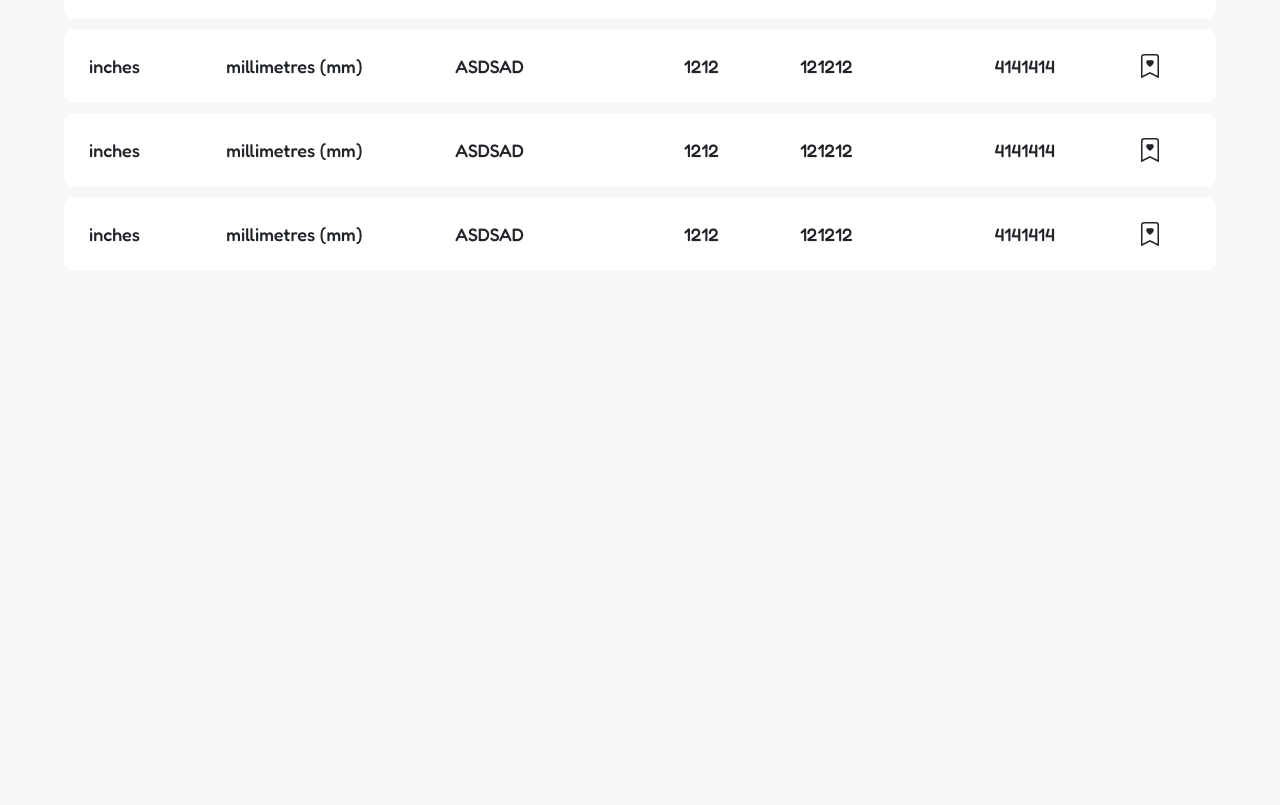
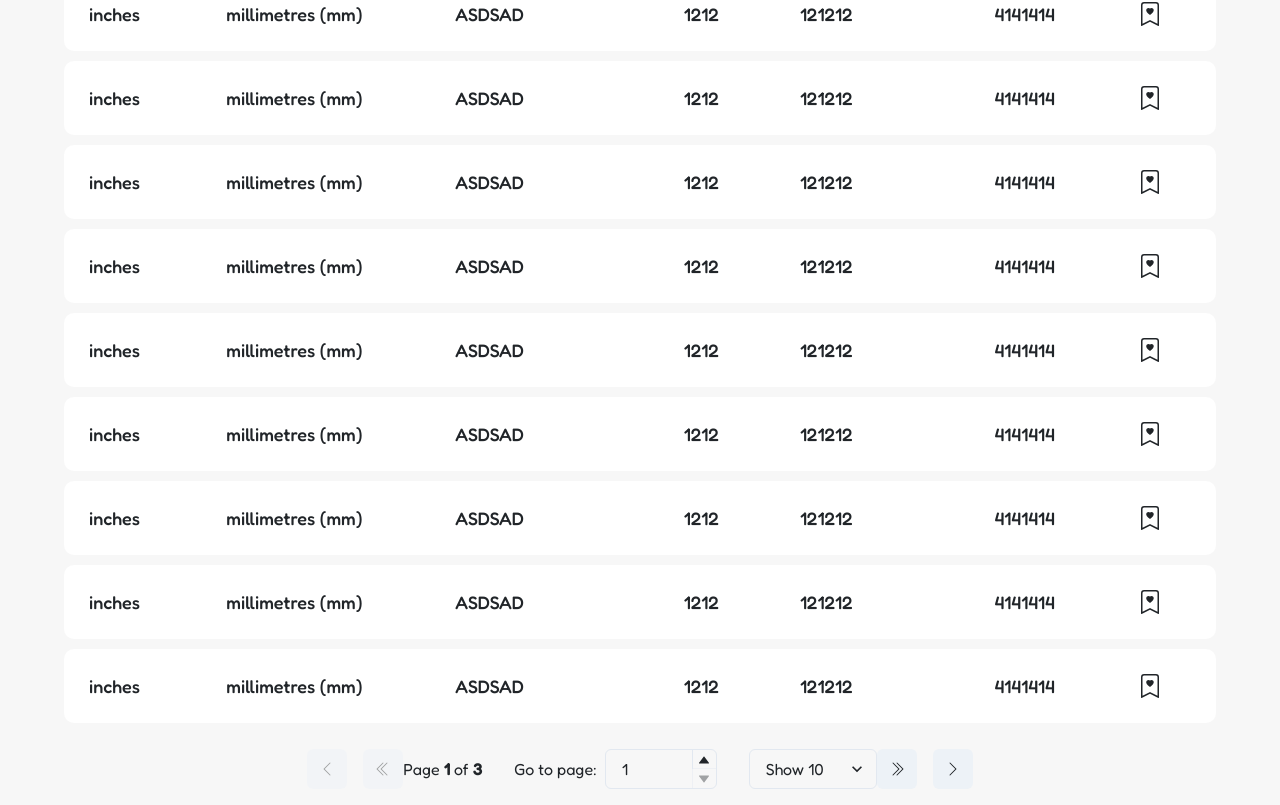
Before and after one commit to Agreena-ApS/recruitment-fe, a React (Create React App) app: page / in a window 1280 px wide. Shown: the part 355-1160 px from the top of the page. Before the commit the page ends 955 px from the top, so only its background shows below. Built offline with nearby package versions, Linux system fonts and the light colour scheme.

Commit message:
Add pagination

```diff
--- a/src/App.tsx
+++ b/src/App.tsx
@@ -1,5 +1,5 @@
 import React from "react";
-import { Center, Heading } from "@chakra-ui/react";
+import { Flex, Heading } from "@chakra-ui/react";
 import { DataTable } from "./components/AgreenaTable";
 //TODO: ADD PAGINATION TO TABLE
 //TODO: ADD AXIOS AND SERVICE LAYER
@@ -10,14 +10,14 @@ import { DataTable } from "./components/AgreenaTable";
 //TODO: BONUS -> ADD SENTRY, REACT ERROR BOUNDARY
 function App() {
   return (
-    <>
+    <Flex width="100%" height="100vh" flexDirection="column">
       <Heading textAlign="center" my="2rem">
         Agreena
       </Heading>
-      <Center mt="5rem" alignItems="flex-start" height="100vh">
+      <Flex mt="5rem" alignItems="flex-start" justifyContent="center">
         <DataTable />
-      </Center>
-    </>
+      </Flex>
+    </Flex>
   );
 }
 
--- a/src/components/AgreenaTable.tsx
+++ b/src/components/AgreenaTable.tsx
@@ -8,10 +8,25 @@ import {
   Td,
   Text,
   IconButton,
+  Flex,
+  Tooltip,
+  NumberInput,
+  NumberInputStepper,
+  NumberDecrementStepper,
+  NumberIncrementStepper,
+  NumberInputField,
+  Select,
 } from "@chakra-ui/react";
-import { useTable, useSortBy, usePagination } from "react-table";
+import { useTable, usePagination } from "react-table";
 import styled from "@emotion/styled";
-import { BsBookmarkHeart } from "react-icons/bs";
+import {
+  BsBookmarkHeart,
+  BsChevronLeft,
+  BsChevronDoubleLeft,
+  BsChevronDoubleRight,
+  BsChevronRight,
+} from "react-icons/bs";
+
 const StyledTable = styled(Table)`
   border-collapse: separate;
   border-spacing: 0 10px;
@@ -20,6 +35,206 @@ const StyledTable = styled(Table)`
 export const DataTable = () => {
   const data = useMemo(
     () => [
+      {
+        XQ: "inches",
+        W: "millimetres (mm)",
+        E: "ASDSAD",
+        R: `1212`,
+        T: "121212",
+        Y: "4141414",
+      },
+      {
+        XQ: "inches",
+        W: "millimetres (mm)",
+        E: "ASDSAD",
+        R: `1212`,
+        T: "121212",
+        Y: "4141414",
+      },
+      {
+        XQ: "inches",
+        W: "millimetres (mm)",
+        E: "ASDSAD",
+        R: `1212`,
+        T: "121212",
+        Y: "4141414",
+      },
+      {
+        XQ: "inches",
+        W: "millimetres (mm)",
+        E: "ASDSAD",
+        R: `1212`,
+        T: "121212",
+        Y: "4141414",
+      },
+      {
+        XQ: "inches",
+        W: "millimetres (mm)",
+        E: "ASDSAD",
+        R: `1212`,
+        T: "121212",
+        Y: "4141414",
+      },
+      {
+        XQ: "inches",
+        W: "millimetres (mm)",
+        E: "ASDSAD",
+        R: `1212`,
+        T: "121212",
+        Y: "4141414",
+      },
+      {
+        XQ: "inches",
+        W: "millimetres (mm)",
+        E: "ASDSAD",
+        R: `1212`,
+        T: "121212",
+        Y: "4141414",
+      },
+      {
+        XQ: "inches",
+        W: "millimetres (mm)",
+        E: "ASDSAD",
+        R: `1212`,
+        T: "121212",
+        Y: "4141414",
+      },
+      {
+        XQ: "inches",
+        W: "millimetres (mm)",
+        E: "ASDSAD",
+        R: `1212`,
+        T: "121212",
+        Y: "4141414",
+      },
+      {
+        XQ: "inches",
+        W: "millimetres (mm)",
+        E: "ASDSAD",
+        R: `1212`,
+        T: "121212",
+        Y: "4141414",
+      },
+      {
+        XQ: "inches",
+        W: "millimetres (mm)",
+        E: "ASDSAD",
+        R: `1212`,
+        T: "121212",
+        Y: "4141414",
+      },
+      {
+        XQ: "inches",
+        W: "millimetres (mm)",
+        E: "ASDSAD",
+        R: `1212`,
+        T: "121212",
+        Y: "4141414",
+      },
+      {
+        XQ: "inches",
+        W: "millimetres (mm)",
+        E: "ASDSAD",
+        R: `1212`,
+        T: "121212",
+        Y: "4141414",
+      },
+      {
+        XQ: "inches",
+        W: "millimetres (mm)",
+        E: "ASDSAD",
+        R: `1212`,
+        T: "121212",
+        Y: "4141414",
+      },
+      {
+        XQ: "inches",
+        W: "millimetres (mm)",
+        E: "ASDSAD",
+        R: `1212`,
+        T: "121212",
+        Y: "4141414",
+      },
+      {
+        XQ: "inches",
+        W: "millimetres (mm)",
+        E: "ASDSAD",
+        R: `1212`,
+        T: "121212",
+        Y: "4141414",
+      },
+      {
+        XQ: "inches",
+        W: "millimetres (mm)",
+        E: "ASDSAD",
+        R: `1212`,
+        T: "121212",
+        Y: "4141414",
+      },
+      {
+        XQ: "inches",
+        W: "millimetres (mm)",
+        E: "ASDSAD",
+        R: `1212`,
+        T: "121212",
+        Y: "4141414",
+      },
+      {
+        XQ: "inches",
+        W: "millimetres (mm)",
+        E: "ASDSAD",
+        R: `1212`,
+        T: "121212",
+        Y: "4141414",
+      },
+      {
+        XQ: "inches",
+        W: "millimetres (mm)",
+        E: "ASDSAD",
+        R: `1212`,
+        T: "121212",
+        Y: "4141414",
+      },
+      {
+        XQ: "inches",
+        W: "millimetres (mm)",
+        E: "ASDSAD",
+        R: `1212`,
+        T: "121212",
+        Y: "4141414",
+      },
+      {
+        XQ: "inches",
+        W: "millimetres (mm)",
+        E: "ASDSAD",
+        R: `1212`,
+        T: "121212",
+        Y: "4141414",
+      },
+      {
+        XQ: "inches",
+        W: "millimetres (mm)",
+        E: "ASDSAD",
+        R: `1212`,
+        T: "121212",
+        Y: "4141414",
+      },
+      {
+        XQ: "inches",
+        W: "millimetres (mm)",
+        E: "ASDSAD",
+        R: `1212`,
+        T: "121212",
+        Y: "4141414",
+      },
+      {
+        XQ: "inches",
+        W: "millimetres (mm)",
+        E: "ASDSAD",
+        R: `1212`,
+        T: "121212",
+        Y: "4141414",
+      },
       {
         XQ: "inches",
         W: "millimetres (mm)",
@@ -107,15 +322,38 @@ export const DataTable = () => {
     []
   );
 
-  const { getTableProps, getTableBodyProps, headerGroups, rows, prepareRow } =
-    useTable(
+  const {
+    getTableProps,
+    getTableBodyProps,
+    headerGroups,
+    prepareRow,
+    page,
+    canPreviousPage,
+    canNextPage,
+    pageOptions,
+    pageCount,
+    gotoPage,
+    nextPage,
+    previousPage,
+    setPageSize,
+    state: { pageIndex, pageSize },
+  } = useTable(
+    {
       //@ts-ignore
-      { columns, data },
-      useSortBy,
+      columns,
+      data,
+      initialState: { pageIndex: 0 },
+    },
     usePagination
   );
 
   return (
+    <Flex
+      flexDirection="column"
+      width="100%"
+      justifyContent="center"
+      align="center"
+    >
       <StyledTable {...getTableProps()} width="90%">
         <Thead>
           {headerGroups.map((headerGroup) => (
@@ -131,7 +369,7 @@ export const DataTable = () => {
           ))}
         </Thead>
         <Tbody {...getTableBodyProps()}>
-        {rows.map((row) => {
+          {page.map((row) => {
             prepareRow(row);
             return (
               <Tr {...row.getRowProps()} bgColor="#FFFFFF" borderRadius="20px">
@@ -157,5 +395,93 @@ export const DataTable = () => {
           })}
         </Tbody>
       </StyledTable>
+
+      <Flex justifyContent="space-between" m={4} alignItems="center">
+        <Flex>
+          <Tooltip label="First Page">
+            <IconButton
+              onClick={() => gotoPage(0)}
+              aria-label="First Page"
+              isDisabled={!canPreviousPage}
+              icon={<BsChevronLeft />}
+              mr={4}
+            />
+          </Tooltip>
+          <Tooltip label="Previous Page">
+            <IconButton
+              onClick={previousPage}
+              aria-label="Previous page"
+              isDisabled={!canPreviousPage}
+              icon={<BsChevronDoubleLeft />}
+            />
+          </Tooltip>
+        </Flex>
+
+        <Flex alignItems="center">
+          <Text flexShrink="0" mr={8}>
+            Page{" "}
+            <Text fontWeight="bold" as="span">
+              {pageIndex + 1}
+            </Text>{" "}
+            of{" "}
+            <Text fontWeight="bold" as="span">
+              {pageOptions.length}
+            </Text>
+          </Text>
+          <Text flexShrink="0">Go to page:</Text>{" "}
+          <NumberInput
+            ml={2}
+            mr={8}
+            w={28}
+            min={1}
+            max={pageOptions.length}
+            onChange={(value: any) => {
+              const page = value ? value - 1 : 0;
+              gotoPage(page);
+            }}
+            defaultValue={pageIndex + 1}
+          >
+            <NumberInputField />
+            <NumberInputStepper>
+              <NumberIncrementStepper />
+              <NumberDecrementStepper />
+            </NumberInputStepper>
+          </NumberInput>
+          <Select
+            w={32}
+            value={pageSize}
+            onChange={(e) => {
+              setPageSize(Number(e.target.value));
+            }}
+          >
+            {[10, 20, 30, 40, 50].map((pageSize) => (
+              <option key={pageSize} value={pageSize}>
+                Show {pageSize}
+              </option>
+            ))}
+          </Select>
+        </Flex>
+
+        <Flex>
+          <Tooltip label="Next Page">
+            <IconButton
+              onClick={nextPage}
+              isDisabled={!canNextPage}
+              aria-label="Next Page"
+              icon={<BsChevronDoubleRight />}
+            />
+          </Tooltip>
+          <Tooltip label="Last Page">
+            <IconButton
+              onClick={() => gotoPage(pageCount - 1)}
+              aria-label="Last Page"
+              isDisabled={!canNextPage}
+              icon={<BsChevronRight />}
+              ml={4}
+            />
+          </Tooltip>
+        </Flex>
+      </Flex>
+    </Flex>
   );
 };
```
Lines whose indentation alone changed are shown as unchanged.
